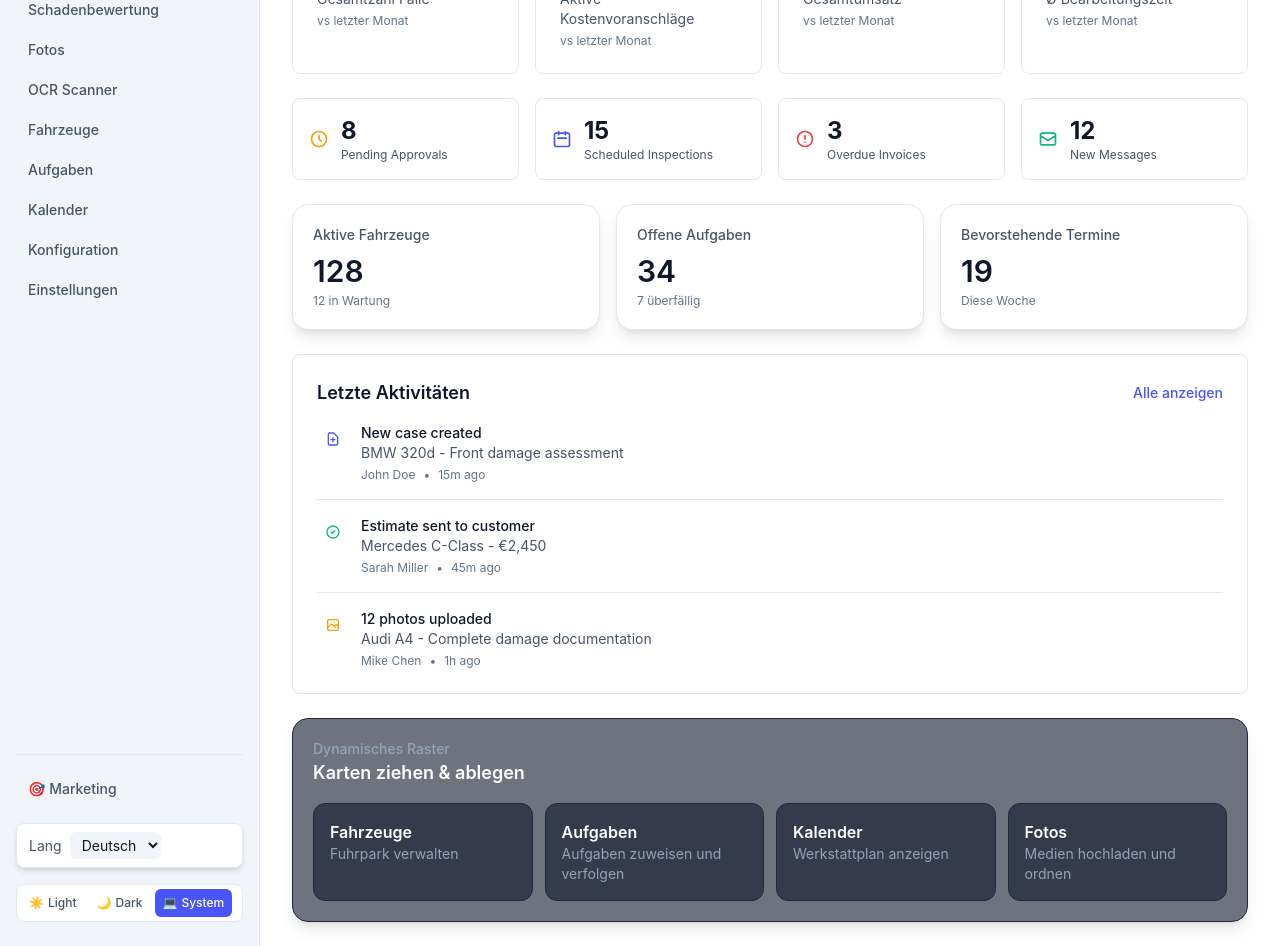
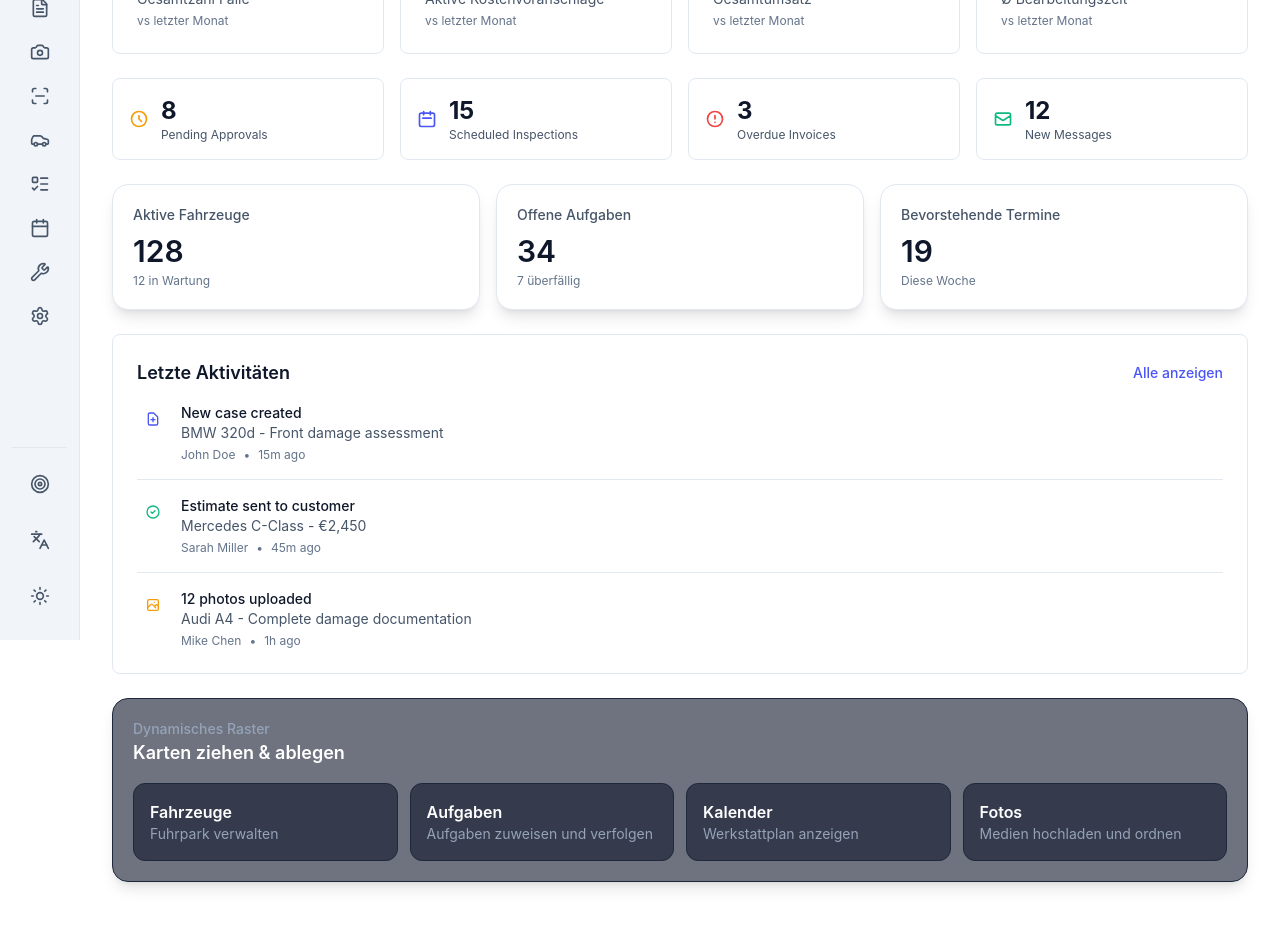
Before and after one commit to furkanesen35/galeri-projesi, a React (Vite) app: page / in a window 1280 px wide. Shown: the part 160-1106 px from the top of the page. After the commit the page ends 1066 px from the top, so only its background shows below. Built offline with nearby package versions, Linux system fonts and the light colour scheme.

Commit message:
left navbar done

```diff
--- a/src/components/LanguageSelector.tsx
+++ b/src/components/LanguageSelector.tsx
@@ -1,35 +1,61 @@
+import { useState } from 'react';
 import { useTranslation } from 'react-i18next';
+import { Languages } from 'lucide-react';
 import { useAppConfig, SupportedLanguage } from '../store/useAppConfig';
 
-const languages: { value: SupportedLanguage; label: string }[] = [
-  { value: 'de', label: 'Deutsch' },
-  { value: 'en', label: 'English' },
-  { value: 'tr', label: 'Türkçe' }
+const languages: { value: SupportedLanguage; label: string; flag: string }[] = [
+  { value: 'de', label: 'Deutsch', flag: '🇩🇪' },
+  { value: 'en', label: 'English', flag: '🇬🇧' },
+  { value: 'tr', label: 'Türkçe', flag: '🇹🇷' }
 ];
 
 export const LanguageSelector = () => {
   const { i18n } = useTranslation();
   const { language, setLanguage } = useAppConfig();
+  const [isOpen, setIsOpen] = useState(false);
 
   const handleChange = (value: SupportedLanguage) => {
     setLanguage(value);
     i18n.changeLanguage(value);
+    setIsOpen(false);
   };
 
+  const currentLang = languages.find(l => l.value === language);
+
   return (
-    <div className="flex items-center gap-2 rounded-lg border border-border bg-surface px-3 py-2 text-sm shadow">
-      <span className="text-text-secondary">Lang</span>
-      <select
-        value={language}
-        onChange={(e) => handleChange(e.target.value as SupportedLanguage)}
-        className="rounded-md bg-bg-secondary px-2 py-1 text-foreground outline-none"
+    <div className="relative group">
+      <button
+        type="button"
+        className="flex items-center justify-center w-full rounded-lg px-3 py-2.5 text-text-secondary hover:bg-surface-hover hover:text-foreground transition-all"
+        title="Change Language"
+        onMouseEnter={() => setIsOpen(true)}
       >
-        {languages.map((lang) => (
-          <option key={lang.value} value={lang.value}>
-            {lang.label}
-          </option>
-        ))}
-      </select>
+        <Languages className="h-5 w-5" strokeWidth={2} />
+      </button>
+
+      {isOpen && (
+        <div
+          className="absolute left-full ml-0 bottom-0 bg-surface border border-border rounded-lg shadow-lg overflow-hidden z-50 min-w-[160px]"
+          onMouseEnter={() => setIsOpen(true)}
+          onMouseLeave={() => setIsOpen(false)}
+        >
+          {languages.map((lang) => (
+            <button
+              key={lang.value}
+              type="button"
+              onClick={() => handleChange(lang.value)}
+              className={`w-full flex items-center gap-3 px-4 py-2.5 text-sm transition-colors ${
+                language === lang.value
+                  ? 'bg-primary text-primary-text'
+                  : 'text-foreground hover:bg-surface-hover'
+              }`}
+            >
+              <span className="text-lg">{lang.flag}</span>
+              <span>{lang.label}</span>
+            </button>
+          ))}
+        </div>
+      )}
     </div>
   );
 };
--- a/src/components/NavLinkItem.tsx
+++ b/src/components/NavLinkItem.tsx
@@ -1,24 +1,33 @@
 import { NavLink } from 'react-router-dom';
 import { ReactNode } from 'react';
 import clsx from 'clsx';
+import { LucideIcon } from 'lucide-react';
 
 export type NavLinkItemProps = {
   to: string;
+  icon?: LucideIcon;
   children: ReactNode;
 };
 
-export const NavLinkItem = ({ to, children }: NavLinkItemProps) => (
+export const NavLinkItem = ({ to, icon: Icon, children }: NavLinkItemProps) => (
   <NavLink
     to={to}
     className={({ isActive }) =>
       clsx(
-        'flex items-center gap-2 rounded-lg px-3 py-2 text-sm font-medium transition-all',
+        'group relative flex items-center justify-center gap-3 rounded-lg px-3 py-2.5 text-sm font-medium transition-all',
         isActive
           ? 'bg-primary text-primary-text shadow'
           : 'text-text-secondary hover:bg-surface-hover hover:text-foreground'
       )
     }
   >
-    {children}
+    {Icon && (
+      <Icon className="h-5 w-5 shrink-0" strokeWidth={2} />
+    )}
+    <div className="absolute left-full ml-2 hidden group-hover:block pointer-events-none z-50">
+      <div className="bg-gray-900 text-white text-xs rounded px-2 py-1 whitespace-nowrap shadow-lg">
+        {children}
+      </div>
+    </div>
   </NavLink>
 );
--- a/src/components/ThemeToggle.tsx
+++ b/src/components/ThemeToggle.tsx
@@ -1,32 +1,46 @@
-import { useTheme, Theme } from '../context/ThemeContext';
-
-const themeOptions: { value: Theme; label: string; icon: string }[] = [
-  { value: 'light', label: 'Light', icon: '☀️' },
-  { value: 'dark', label: 'Dark', icon: '🌙' },
-  { value: 'system', label: 'System', icon: '💻' }
-];
+import { useTheme } from '../context/ThemeContext';
+import { Sun, Moon } from 'lucide-react';
 
 export const ThemeToggle = () => {
   const { theme, setTheme } = useTheme();
 
+  const toggleTheme = () => {
+    if (theme === 'light' || theme === 'system') {
+      setTheme('dark');
+    } else {
+      setTheme('light');
+    }
+  };
+
+  const getIcon = () => {
+    if (theme === 'dark') {
+      return <Moon className="h-5 w-5" strokeWidth={2} />;
+    }
+    return <Sun className="h-5 w-5" strokeWidth={2} />;
+  };
+
+  const getLabel = () => {
+    if (theme === 'dark') {
+      return 'Dark Mode';
+    }
+    return 'Light Mode';
+  };
+
   return (
-    <div className="flex items-center gap-1 rounded-lg border border-border bg-surface p-1">
-      {themeOptions.map((option) => (
-        <button
-          key={option.value}
-          type="button"
-          onClick={() => setTheme(option.value)}
-          className={`flex items-center gap-1 rounded-md px-2 py-1.5 text-xs font-medium transition-all ${
-            theme === option.value
-              ? 'bg-primary text-primary-text shadow-sm'
-              : 'text-text-secondary hover:bg-surface-hover hover:text-foreground'
-          }`}
-          title={option.label}
-        >
-          <span>{option.icon}</span>
-          <span className="hidden sm:inline">{option.label}</span>
-        </button>
-      ))}
+    <div className="group relative">
+      <button
+        type="button"
+        onClick={toggleTheme}
+        className="flex items-center justify-center w-full rounded-lg px-3 py-2.5 text-text-secondary hover:bg-surface-hover hover:text-foreground transition-all"
+        title={getLabel()}
+      >
+        {getIcon()}
+      </button>
+      <div className="absolute left-full ml-2 hidden group-hover:block pointer-events-none z-50 whitespace-nowrap">
+        <div className="bg-gray-900 text-white text-xs rounded px-2 py-1 shadow-lg">
+          {getLabel()}
+        </div>
+      </div>
     </div>
   );
 };
--- a/src/layouts/AppShell.tsx
+++ b/src/layouts/AppShell.tsx
@@ -1,5 +1,17 @@
 import { ReactNode } from 'react';
 import { useTranslation } from 'react-i18next';
+import {
+  LayoutDashboard,
+  FileText,
+  Camera,
+  ScanLine,
+  Car,
+  ListTodo,
+  Calendar as CalendarIcon,
+  Settings as SettingsIcon,
+  Wrench,
+  Target
+} from 'lucide-react';
 import { LanguageSelector } from '../components/LanguageSelector';
 import { NavLinkItem } from '../components/NavLinkItem';
 import { ThemeToggle } from '../components/ThemeToggle';
@@ -8,44 +20,44 @@ export const AppShell = ({ children }: { children: ReactNode }) => {
   const { t } = useTranslation();
 
   const navigation = [
-    { to: '/', label: t('nav.dashboard') },
-    { to: '/damage-assessment', label: t('nav.damageAssessment') },
-    { to: '/photos', label: t('nav.photos') },
-    { to: '/ocr-scanner', label: t('nav.ocrScanner') },
-    { to: '/vehicles', label: t('nav.vehicles') },
-    { to: '/tasks', label: t('nav.tasks') },
-    { to: '/calendar', label: t('nav.calendar') },
-    { to: '/config', label: t('nav.config') },
-    { to: '/settings', label: t('nav.settings') }
+    { to: '/', label: t('nav.dashboard'), icon: LayoutDashboard },
+    { to: '/damage-assessment', label: t('nav.damageAssessment'), icon: FileText },
+    { to: '/photos', label: t('nav.photos'), icon: Camera },
+    { to: '/ocr-scanner', label: t('nav.ocrScanner'), icon: ScanLine },
+    { to: '/vehicles', label: t('nav.vehicles'), icon: Car },
+    { to: '/tasks', label: t('nav.tasks'), icon: ListTodo },
+    { to: '/calendar', label: t('nav.calendar'), icon: CalendarIcon },
+    { to: '/config', label: t('nav.config'), icon: Wrench },
+    { to: '/settings', label: t('nav.settings'), icon: SettingsIcon }
   ];
 
   return (
     <div className="min-h-screen bg-background text-foreground transition-colors duration-200">
-      <div className="grid min-h-screen grid-cols-[260px_1fr]">
-        <aside className="flex flex-col gap-4 border-r border-border bg-bg-secondary px-4 py-6">
-          <div className="space-y-1">
-            <p className="text-xs uppercase tracking-[0.2em] text-text-muted">Galeri</p>
-            <h1 className="text-xl font-semibold text-foreground">Admin Panel</h1>
-            <p className="text-sm text-text-secondary">React + TS + Tailwind</p>
+      <div className="flex min-h-screen">
+        <aside className="fixed left-0 top-0 h-screen w-[80px] flex flex-col gap-4 border-r border-border bg-bg-secondary px-3 py-6 overflow-hidden">
+          <div className="space-y-1 mb-4">
+            <div className="w-12 h-12 mx-auto bg-primary rounded-lg flex items-center justify-center">
+              <span className="text-2xl font-bold text-primary-text">G</span>
+            </div>
           </div>
-          <nav className="flex flex-col gap-1">
+          <nav className="flex-1 flex flex-col gap-1 overflow-y-auto overflow-x-hidden">
             {navigation.map((item) => (
-              <NavLinkItem key={item.to} to={item.to}>
+              <NavLinkItem key={item.to} to={item.to} icon={item.icon}>
                 {item.label}
               </NavLinkItem>
             ))}
           </nav>
-          <div className="mt-auto space-y-4">
+          <div className="space-y-4">
             <div className="pt-4 border-t border-border">
-              <NavLinkItem to="/marketing">
-                🎯 {t('nav.marketing')}
+              <NavLinkItem to="/marketing" icon={Target}>
+                {t('nav.marketing')}
               </NavLinkItem>
             </div>
             <LanguageSelector />
             <ThemeToggle />
           </div>
         </aside>
-        <main className="flex flex-col bg-background">
+        <main className="flex-1 ml-[80px] flex flex-col bg-background">
           <section className="flex-1 px-8 py-6">
             <div className="mx-auto max-w-6xl space-y-6">{children}</div>
           </section>
```
